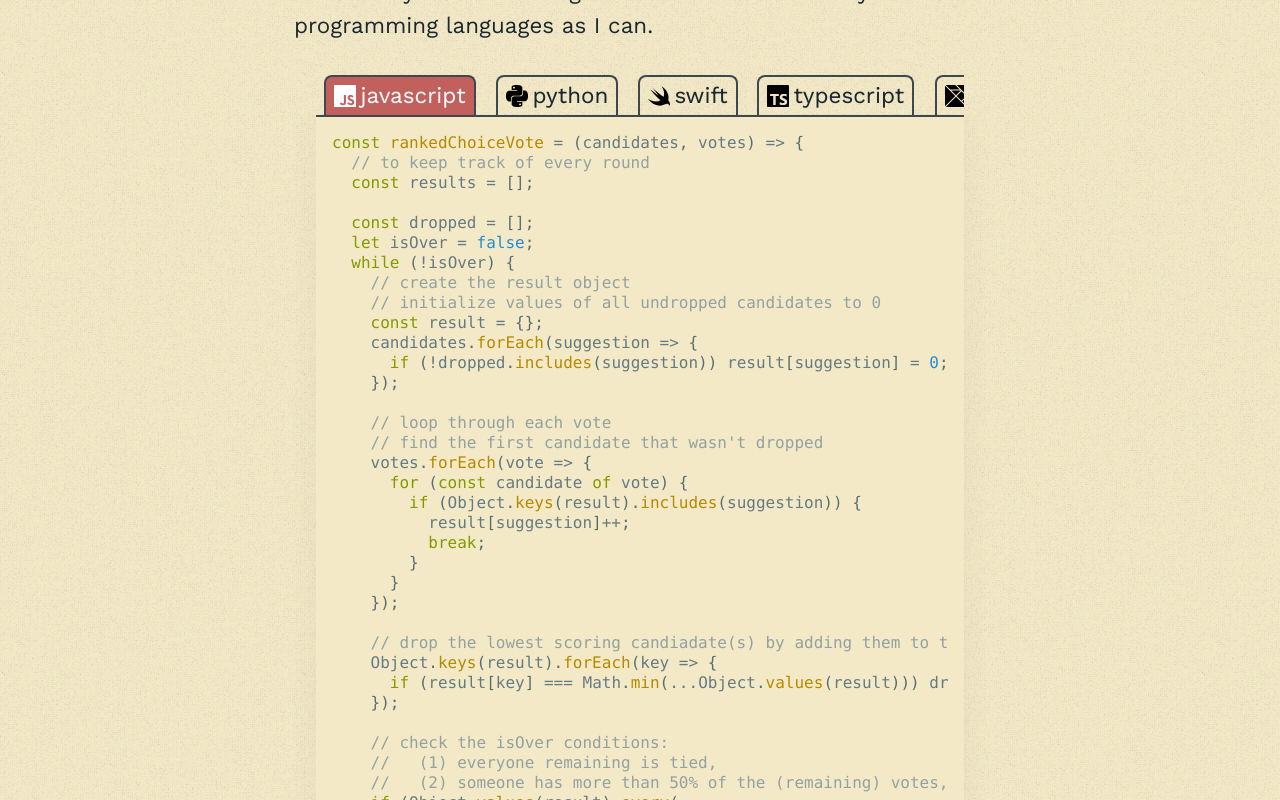
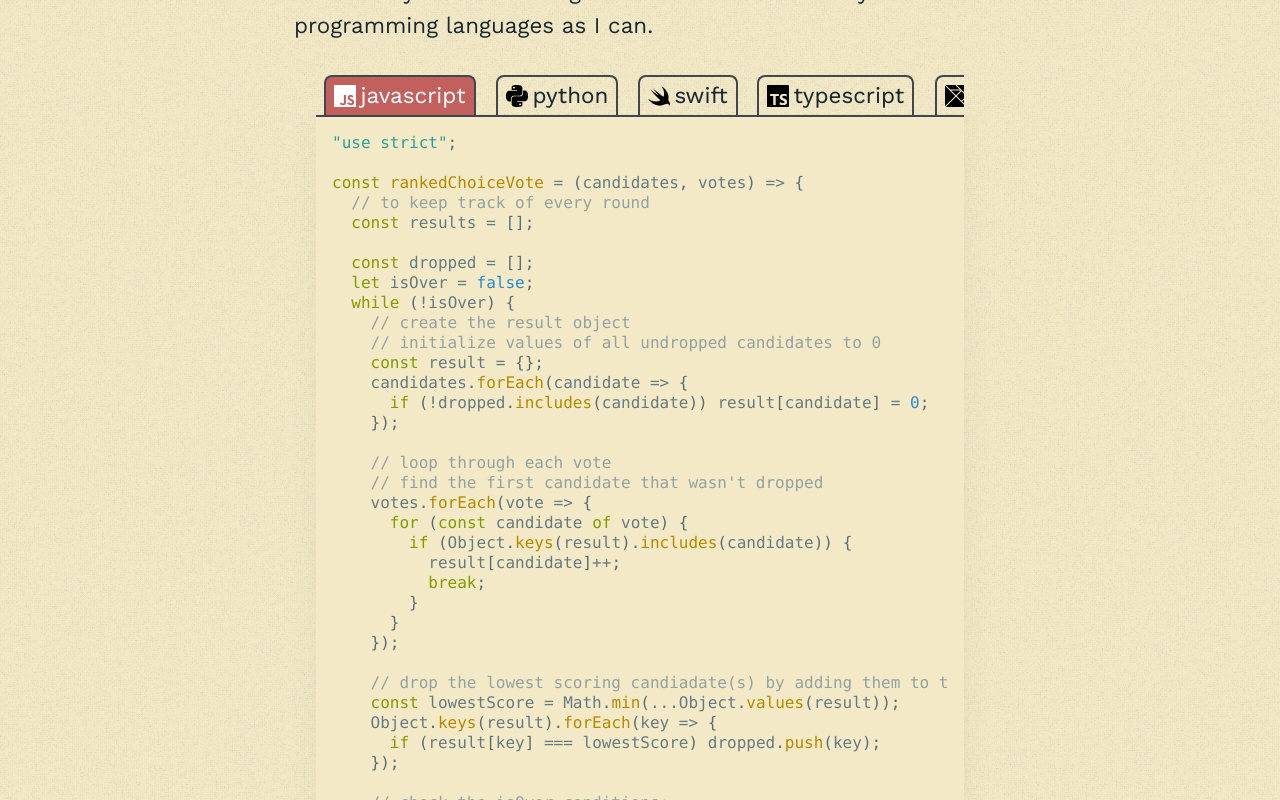
Before and after one commit to tif-calin/portfolio.culi.page, a React app: page / in a window 1280 px wide. Shown: the part 3240-4040 px from the top of the page. Built offline with nearby package versions, Linux system fonts and the light colour scheme.

Commit message:
add typescript implmenetation of rcv

```diff
--- a/src/components/home/ProjectsSection.jsx
+++ b/src/components/home/ProjectsSection.jsx
@@ -51,10 +51,12 @@ const rcvDocstrings = {
     ]
     """
   `.replace(/\n {2}/g, '\n    ').trim(),
-}
+};
 
 const rcvCodes = {
   javascript: `
+    "use strict";
+
     const rankedChoiceVote = (candidates, votes) => {
       // to keep track of every round
       const results = [];
@@ -65,24 +67,25 @@ const rcvCodes = {
         // create the result object
         // initialize values of all undropped candidates to 0
         const result = {};
-        candidates.forEach(suggestion => {
-          if (!dropped.includes(suggestion)) result[suggestion] = 0;
+        candidates.forEach(candidate => {
+          if (!dropped.includes(candidate)) result[candidate] = 0;
         });
 
         // loop through each vote
         // find the first candidate that wasn't dropped
         votes.forEach(vote => {
           for (const candidate of vote) {
-            if (Object.keys(result).includes(suggestion)) {
-              result[suggestion]++;
+            if (Object.keys(result).includes(candidate)) {
+              result[candidate]++;
               break;
             }
           }
         });
 
         // drop the lowest scoring candiadate(s) by adding them to the dropped array
+        const lowestScore = Math.min(...Object.values(result));
         Object.keys(result).forEach(key => {
-          if (result[key] === Math.min(...Object.values(result))) dropped.push(key);
+          if (result[key] === lowestScore) dropped.push(key);
         });
 
         // check the isOver conditions:
@@ -109,7 +112,7 @@ const rcvCodes = {
     import numpy as np
 
     def ranked_choice(data: pd.DataFrame) -> list:
-      ${rcvDocstrings.python}
+      ${false && rcvDocstrings.python}
 
       # strip off all the candidates with no first choices
       outcome = df.iloc[:, :-3].idxmin(1).value_counts()
@@ -135,7 +138,63 @@ const rcvCodes = {
       return rounds
   `.replace(/\n {4}/g, '\n').trim(),
   swift: `/* swift implmentation coming soon */`,
-  typescript: `/* typescript implementation coming soon */`,
+  typescript: `
+    "use strict";
+
+    interface roundResult {
+      [key: string]: number
+    };
+
+    const rankedChoiceVote = (candidates: string[], votes: string[][]): roundResult[] => {
+      // to keep track of every round
+      const results: roundResult[] = [];
+
+      const dropped: string[] = [];
+      let isOver = false;
+      while (!isOver) {
+        // create the result object
+        // initialize values of all undropped candidates to 0
+        const result: roundResult = {};
+        candidates.forEach(candidate => {
+          if (!dropped.includes(candidate)) result[candidate] = 0;
+        });
+
+        // loop through each vote
+        // find the first candidate that wasn't dropped
+        votes.forEach(vote => {
+          for (const candidate of vote) {
+            if (Object.keys(result).includes(candidate)) {
+              result[candidate]++;
+              break;
+            }
+          }
+        });
+
+        // drop the lowest scoring candiadate(s) by adding them to the dropped array
+        const lowestScore = Math.min(...Object.values(result));
+        Object.keys(result).forEach(candidate => {
+          if (result[candidate] === lowestScore) dropped.push(candidate);
+        });
+
+        // check the isOver conditions:
+        //   (1) everyone remaining is tied,
+        //   (2) someone has more than 50% of the (remaining) votes,
+        if (Object.values(result).every(
+          val => val === Object.values(result)[0]
+        )) isOver = true;
+        else {
+          const topScore = Math.max(...Object.values(result));
+          const totScore = Object.values(result).reduce((acc, val) => acc + val, 0);
+          if (topScore > (totScore / 2)) isOver = true;
+        }
+
+        // keep a record of each round
+        results.push(result);
+      }
+
+      return results;
+    };
+  `.replace(/\n {4}/g, '\n').trim(),
   elm: `{- elm implementation coming soon -}`,
   //rust: `rust implementation coming soon`,
 };
```
